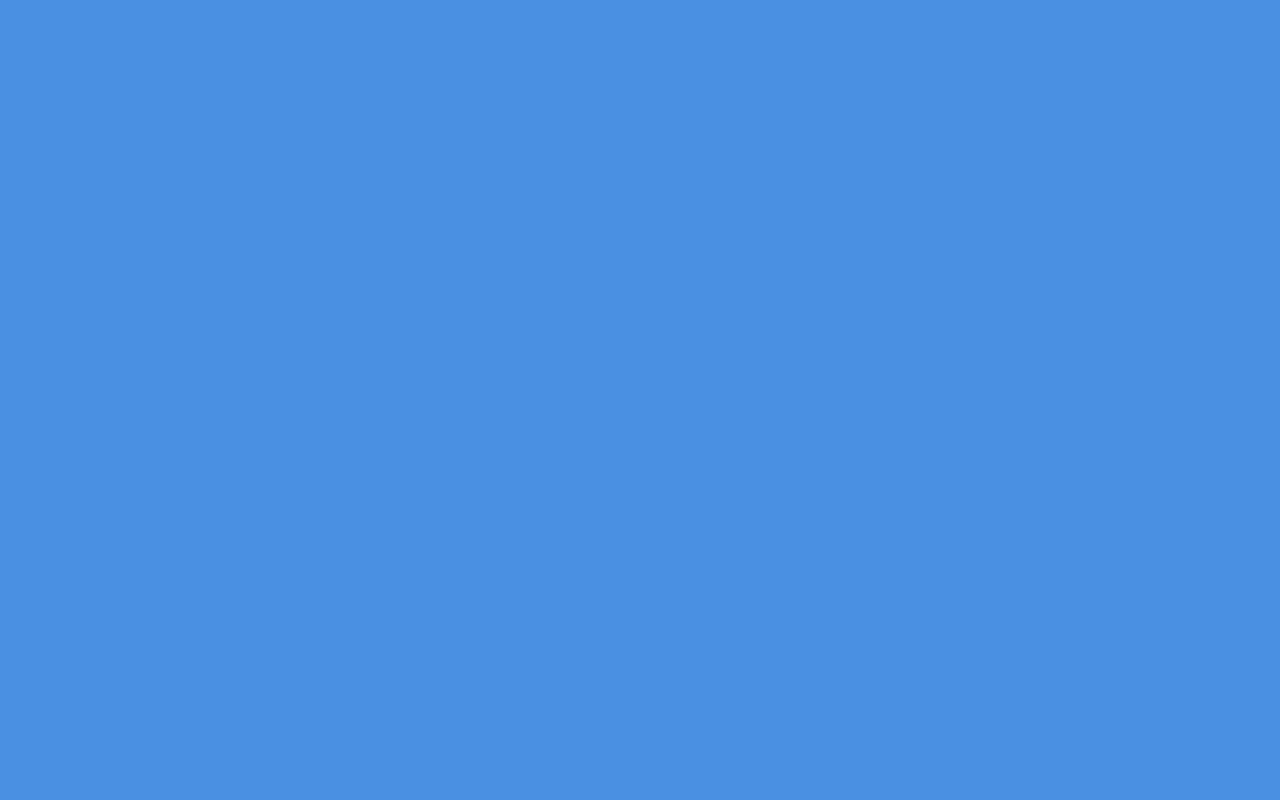
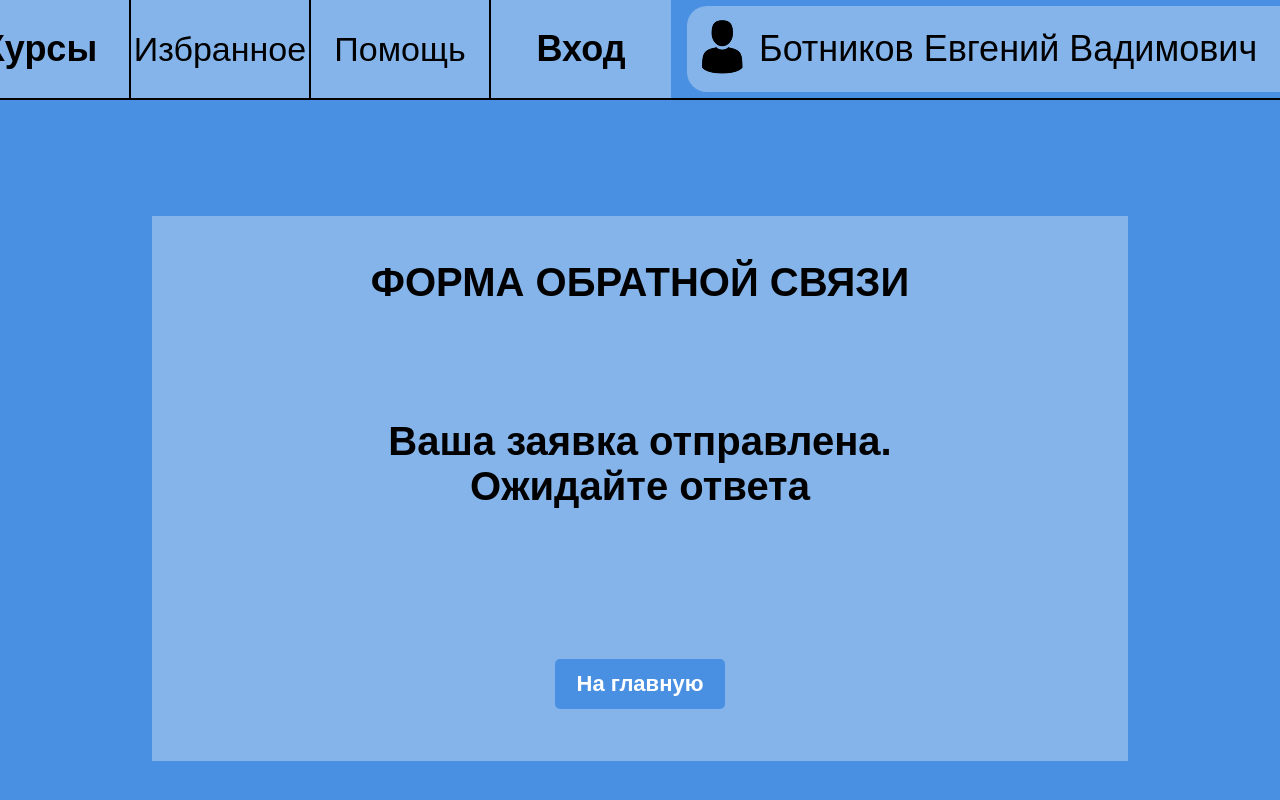
Before and after one commit to CasNs322/Eduverse, a React (Vite) app: page /help-ready in a window 1280 px wide. Before the commit this address had no page. Built offline with nearby package versions, Linux system fonts and the light colour scheme.

Commit message:
Add Help-Ready and rout

```diff
--- a/src/main.tsx
+++ b/src/main.tsx
@@ -8,6 +8,7 @@ import AppLayout from "./pages/AppLayout";
 import Help from "./pages/Help/Help";
 import { Enter } from "./components/Enter/Enter";
 import Likes from "./pages/Likes/Likes";
+import Help_Ready from "./pages/Help-Ready/Help-Ready";
 
 ReactDOM.createRoot(document.getElementById("root") as HTMLElement).render(
   <React.StrictMode>
@@ -19,6 +20,7 @@ ReactDOM.createRoot(document.getElementById("root") as HTMLElement).render(
           <Route path="help" element={<Help />} />
           <Route path="enter" element={<Enter />} />
           <Route path="likes" element={<Likes />} />
+          <Route path="help-ready" element={<Help_Ready />} />
         </Route>
       </Routes>
     </BrowserRouter>
--- /dev/null
+++ b/src/pages/Help-Ready/Help-Ready.css
@@ -0,0 +1,50 @@
+.Help {
+  display: flex;
+  align-items: center;
+  justify-content: center;
+}
+
+.help {
+  background-color: #85b4ea;
+  min-width: 976px;
+  min-height: 545px;
+  max-width: 976px;
+  max-height: 545px;
+  display: flex;
+  flex-direction: column;
+  align-items: center;
+  justify-content: center;
+  position: absolute;
+  top: 27%;
+}
+
+.title-help {
+  font-size: 40px;
+  font-weight: bold;
+  position: absolute;
+  top: 8%;
+}
+
+.subtitle-ready {
+  display: flex;
+  flex-direction: column;
+  align-items: center;
+  justify-items: center;
+  font-size: 40px;
+  font-weight: bold;
+  margin-bottom: 150px;
+  margin-top: 150px;
+}
+
+#button-ready {
+  min-width: 170px;
+  min-height: 50px;
+  max-width: 170px;
+  max-height: 50px;
+  border-radius: 5px;
+  font-size: 22px;
+  font-weight: bold;
+  border: #00000000 0px solid;
+  background-color: #4a90e2;
+  color: white;
+}
--- /dev/null
+++ b/src/pages/Help-Ready/Help-Ready.tsx
@@ -0,0 +1,21 @@
+import { Link } from "react-router";
+import "./Help-Ready.css";
+
+export default function Help_Ready() {
+  return (
+    <div className="Help">
+      <div className="help">
+        <div className="title-help">ФОРМА ОБРАТНОЙ СВЯЗИ</div>
+        <div className="subtitle-ready">
+          <div className="first-strok">Ваша заявка отправлена.</div>
+          <div className="second-strok">Ожидайте ответа</div>
+        </div>
+        <Link to="/courses">
+          <div className="button-ready">
+            <button id="button-ready">На главную</button>
+          </div>
+        </Link>
+      </div>
+    </div>
+  );
+}
--- a/src/pages/Help/Help.tsx
+++ b/src/pages/Help/Help.tsx
@@ -1,3 +1,4 @@
+import { Link } from "react-router";
 import "./Help.css";
 
 export default function Help() {
@@ -17,9 +18,11 @@ export default function Help() {
             <button type="reset" className="reset-help">
               Сбросить
             </button>
-            <button type="submit" className="submit-help">
-              Отправить
-            </button>
+            <Link to="/help-ready">
+              <button type="submit" className="submit-help">
+                Отправить
+              </button>
+            </Link>
           </div>
         </form>
       </div>
```
